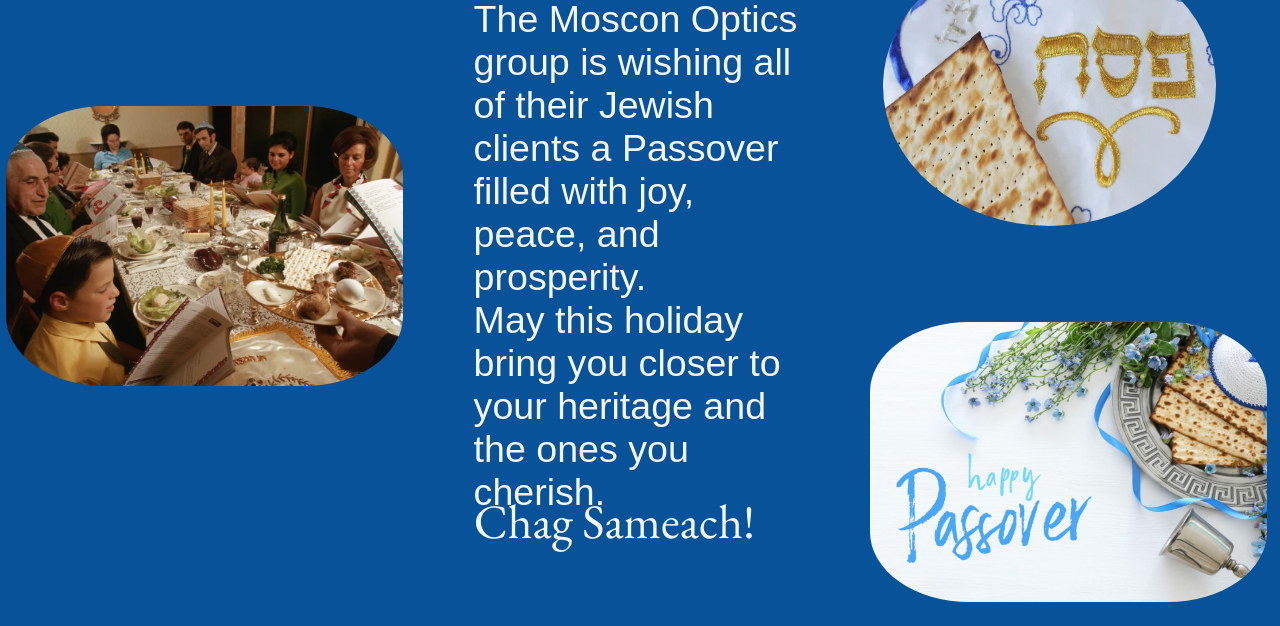
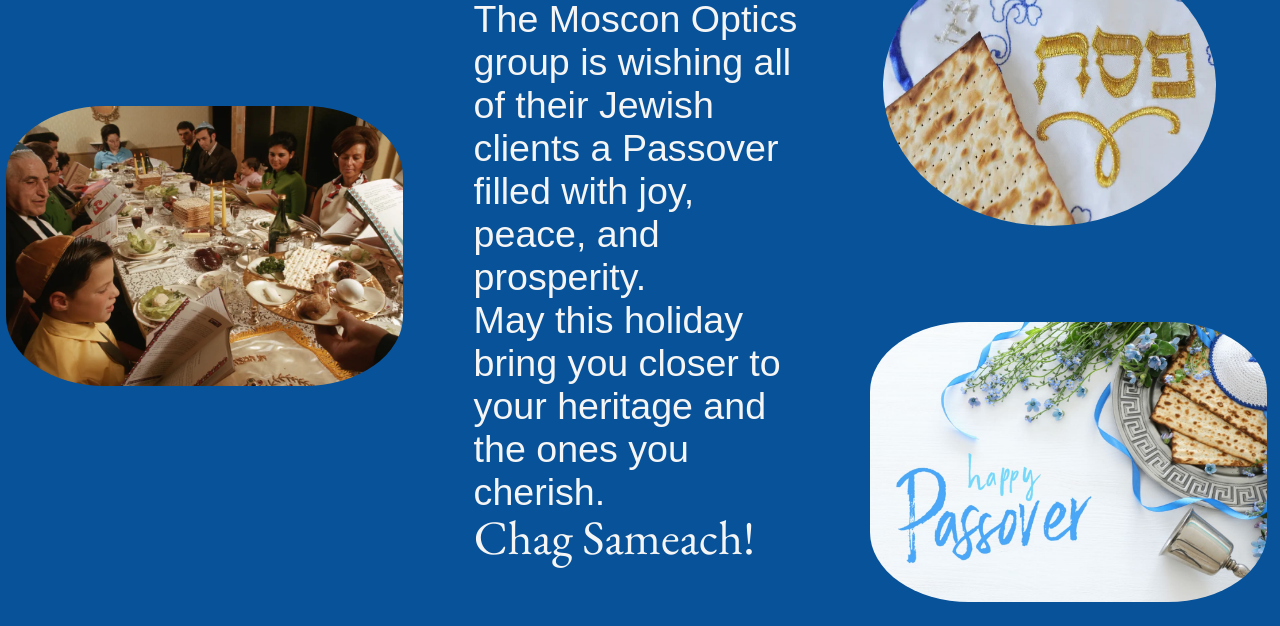
Before and after one commit to Damion200/Passover2024, a plain HTML site: page index.html in a window 1280 px wide. Shown: the part 174-800 px from the top of the page. Drawn offline with nearby package versions, Linux system fonts and the light colour scheme.

Commit message:
Update passover-wishes.css

```diff
--- a/passover-wishes.css
+++ b/passover-wishes.css
@@ -82,7 +82,7 @@ body {
     font-family: "EB Garamond", Arial, Helvetica, sans-serif;
     position: relative;
     text-align: center;
-    bottom: 9vh;
+    bottom: 7vh;
     font-size: 6vh;
     left: -2vw;
     font-weight: 'SemiBold 600';
```
